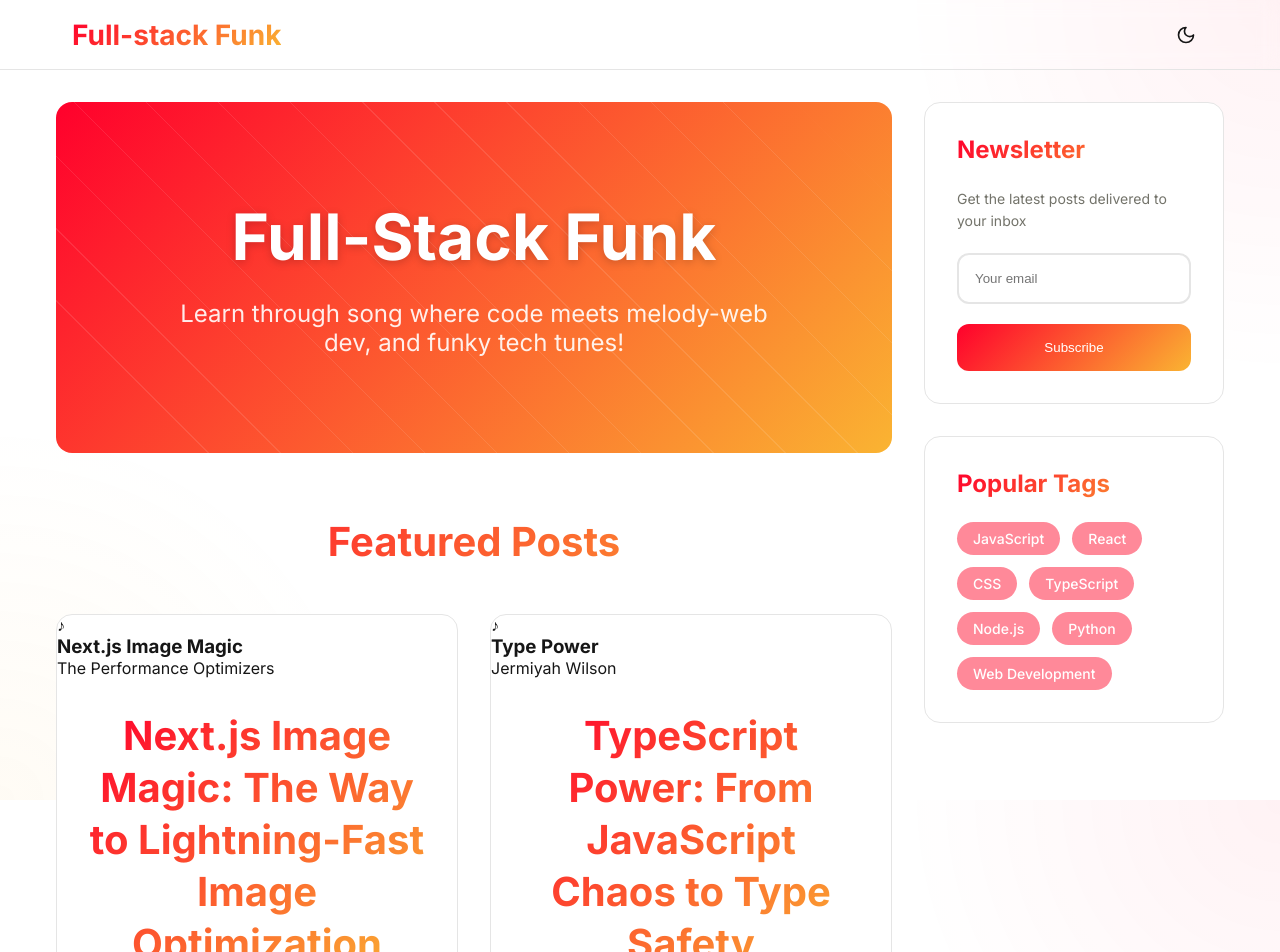
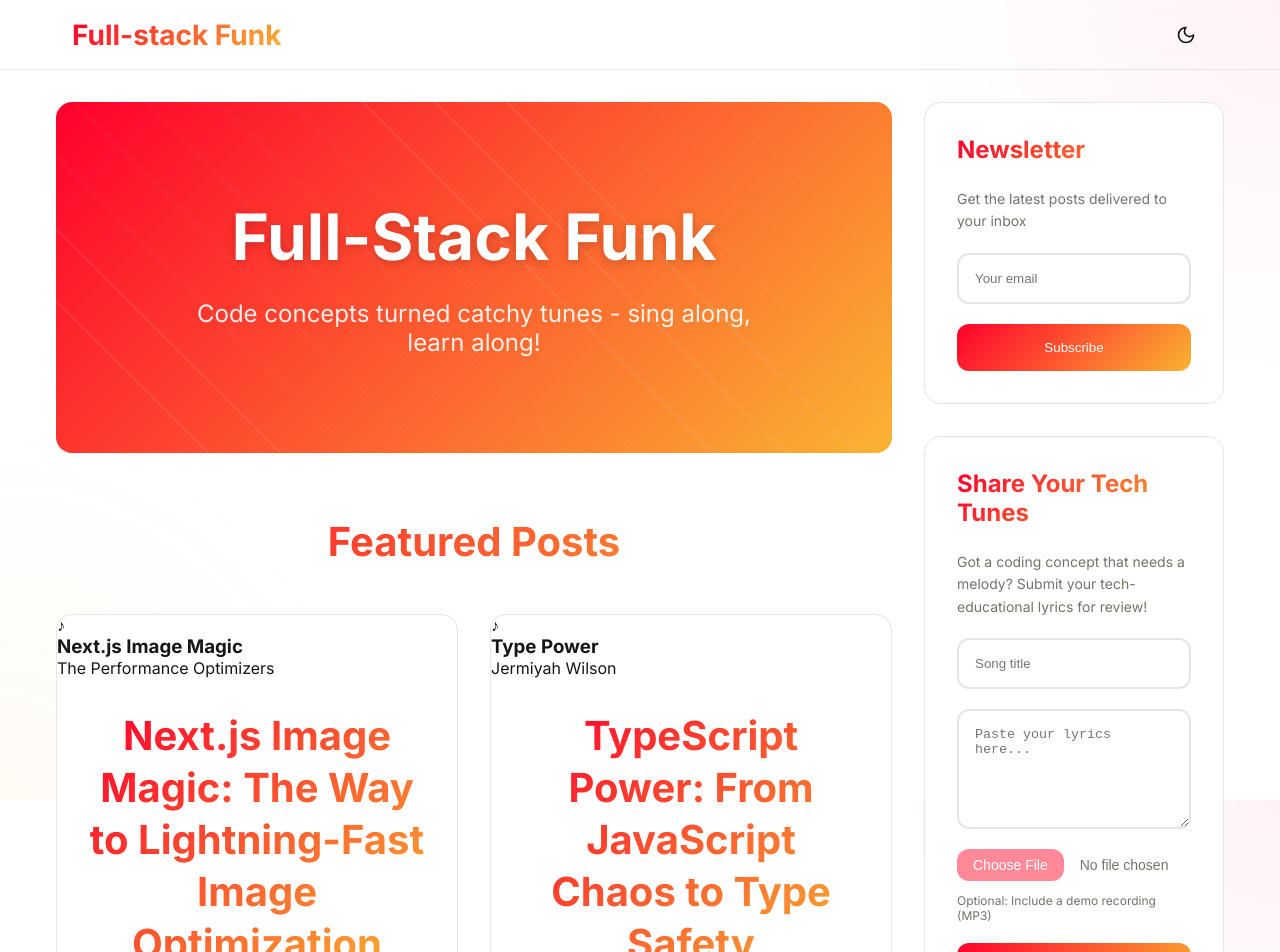
Before and after one commit to codesungrape/FullStack-Funk, a Next.js app: page / in a window 1280 px wide. Shown: the top 952 px of the page. Built offline with nearby package versions, Linux system fonts and the light colour scheme.

Commit message:
feat: Add 'Share Your Tech Tunes' section to sidebar and update Q&A for CV creation
refactor: Clean up module.css by removing redundancies and improving styling efficiency

```diff
--- a/app/page.tsx
+++ b/app/page.tsx
@@ -9,7 +9,7 @@ export default function Home() {
     <Layout>
       <section className={styles.hero}>
         <h1>Full-Stack Funk</h1>
-        <p>Learn through song where code meets melody-web dev, and funky tech tunes!</p>
+        <p>Code concepts turned catchy tunes - sing along, learn along!</p>
       </section>
 
       <section className={styles.featured}>
--- a/components/sidebar/sidebar.module.css
+++ b/components/sidebar/sidebar.module.css
@@ -1,9 +1,11 @@
+/* Sidebar styles */
 .sidebar {
   display: flex;
   flex-direction: column;
   gap: 2rem;
 }
 
+/* Section styles */
 .section {
   background: var(--card);
   border-radius: var(--radius);
@@ -43,34 +45,46 @@
   -webkit-text-fill-color: transparent;
 }
 
-.newsletter {
+/* Common form styles */
+.newsletter,
+.submission {
   display: flex;
   flex-direction: column;
   gap: 1.25rem;
 }
 
-.newsletter p {
+.newsletter p,
+.submission p {
   color: var(--muted);
   font-size: 0.875rem;
   line-height: 1.6;
 }
 
-.newsletter input {
+/* Common input styles */
+.newsletter input,
+.submission input[type="text"],
+.submission textarea {
   padding: 1rem;
   border: 2px solid var(--border);
   border-radius: 0.75rem;
   background: var(--background);
   color: var(--foreground);
   transition: all 0.3s ease;
+  width: 100%;
 }
 
-.newsletter input:focus {
+/* Common focus styles */
+.newsletter input:focus,
+.submission input[type="text"]:focus,
+.submission textarea:focus {
   outline: none;
   border-color: var(--accent);
   box-shadow: 0 0 0 4px var(--accent-light);
 }
 
-.newsletter button {
+/* Common button styles */
+.newsletter button,
+.submission button {
   padding: 1rem;
   background: var(--gradient-1);
   color: white;
@@ -83,11 +97,51 @@
   overflow: hidden;
 }
 
-.newsletter button:hover {
+/* Common button hover styles */
+.newsletter button:hover,
+.submission button:hover,
+.section:hover .submission button {
   transform: translateY(-2px);
   box-shadow: var(--shadow-md);
 }
 
+/* Textarea styles */
+.submission textarea {
+  resize: vertical;
+  min-height: 120px;
+}
+
+/* File input styles */
+.fileInput {
+  color: var(--muted);
+  font-size: 0.875rem;
+}
+
+.fileInput::-webkit-file-upload-button {
+  padding: 0.5rem 1rem;
+  background: var(--accent-light);
+  color: var(--background);
+  border: none;
+  border-radius: 0.75rem;
+  cursor: pointer;
+  transition: all 0.3s ease;
+  font-weight: 500;
+  margin-right: 1rem;
+}
+
+.fileInput::-webkit-file-upload-button:hover {
+  background: var(--accent);
+  transform: translateY(-2px);
+  box-shadow: var(--shadow-sm);
+}
+
+.hint {
+  color: var(--muted);
+  font-size: 0.75rem;
+  margin-top: -0.5rem;
+}
+
+/* List styles */
 .list {
   list-style: none;
 }
@@ -126,6 +180,7 @@
   transform: translateX(4px);
 }
 
+/* Tag styles */
 .tags {
   display: flex;
   flex-wrap: wrap;
--- a/components/sidebar/sidebar.tsx
+++ b/components/sidebar/sidebar.tsx
@@ -15,6 +15,18 @@ export default function Sidebar() {
       </div>
 
       <div className={styles.section}>
+        <h3 className={styles.sectionTitle}>Share Your Tech Tunes</h3>
+        <form className={styles.submission}>
+          <p>Got a coding concept that needs a melody? Submit your tech-educational lyrics for review!</p>
+          <input type="text" placeholder="Song title" />
+          <textarea placeholder="Paste your lyrics here..." rows={4} />
+          <input type="file" accept="audio/*" className={styles.fileInput} />
+          <small className={styles.hint}>Optional: Include a demo recording (MP3)</small>
+          <button type="submit">Submit for Review</button>
+        </form>
+      </div>
+
+      <div className={styles.section}>
         <h3 className={styles.sectionTitle}>Popular Tags</h3>
         <div className={styles.tags}>
           {tags.map((tag) => (
```
